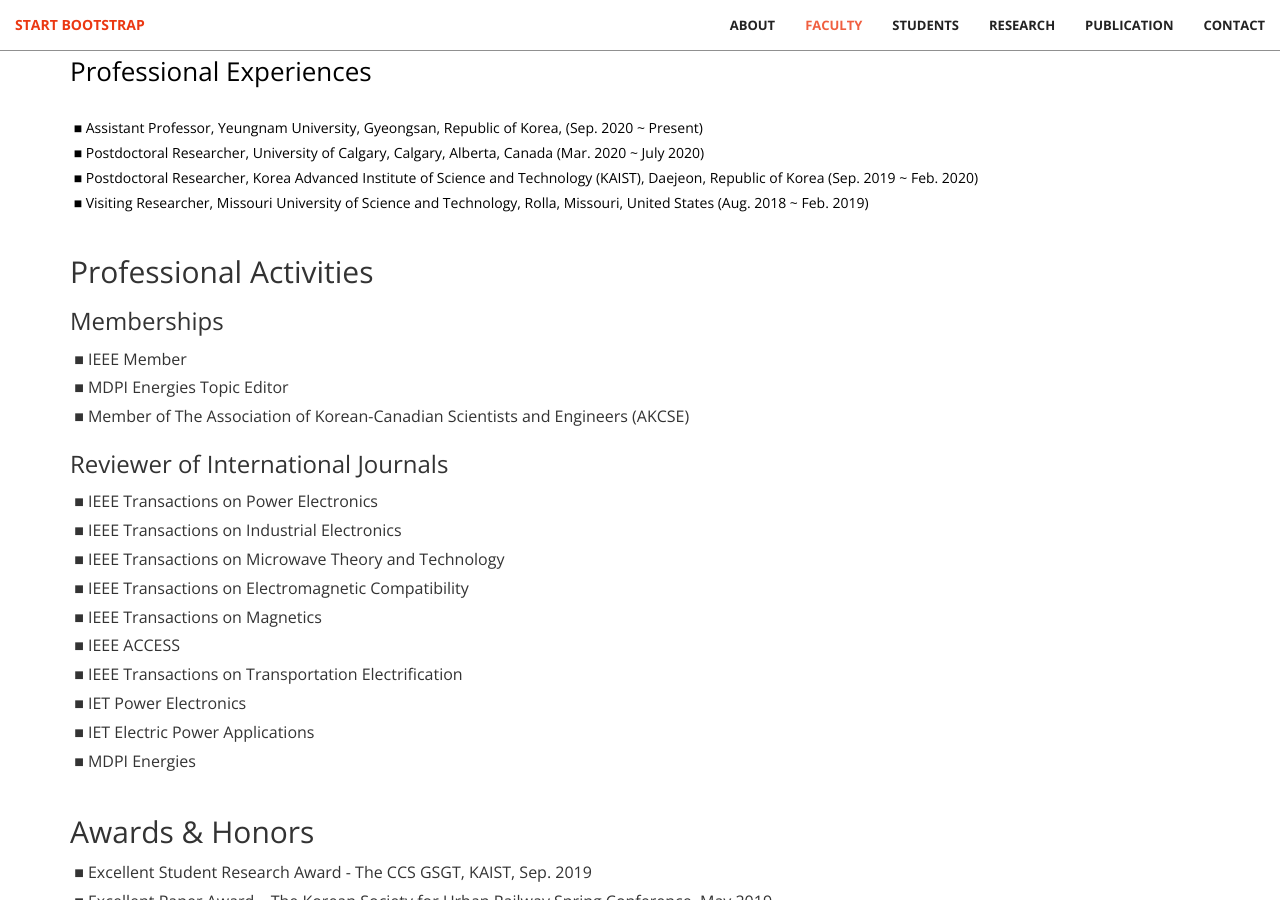
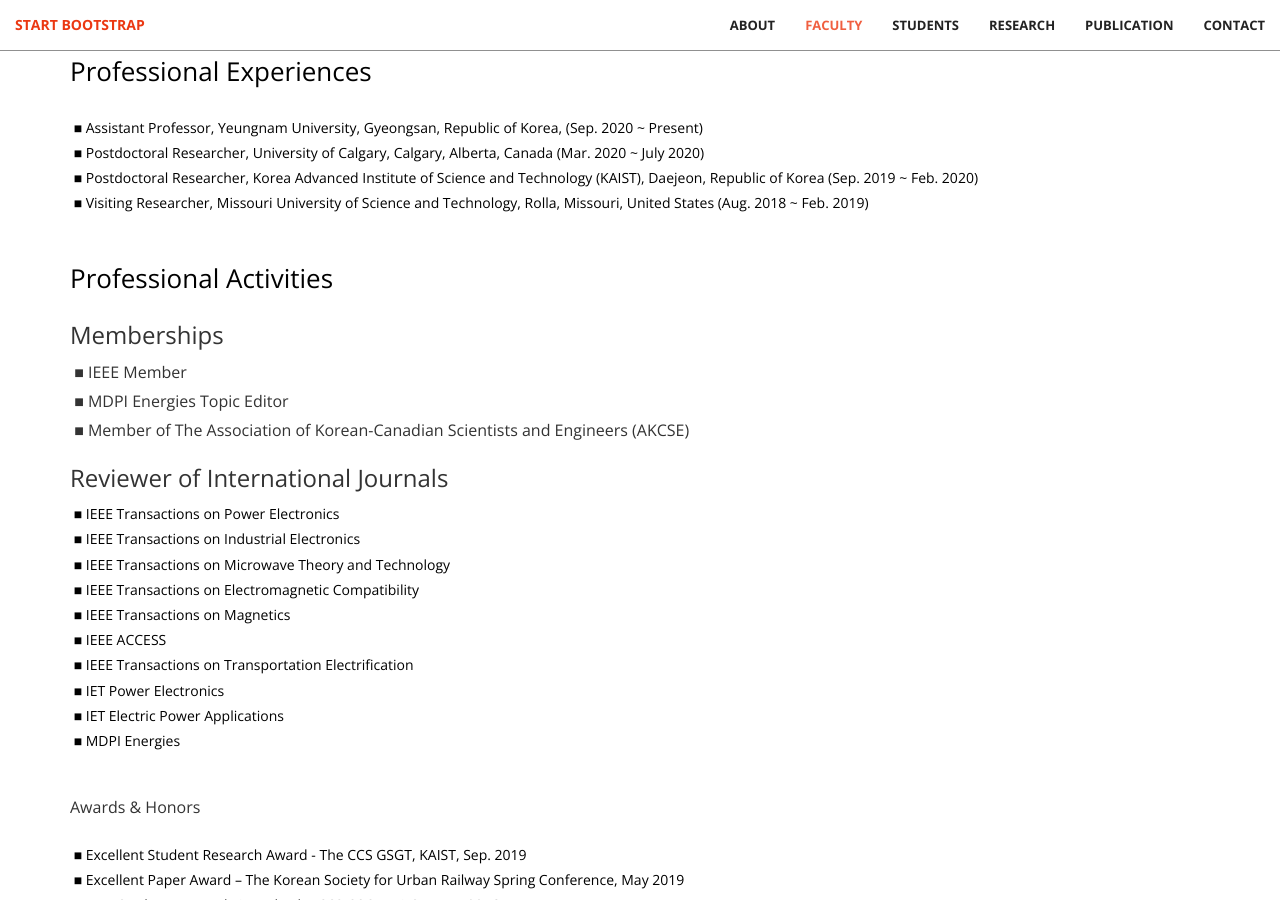
Before and after one commit to dwKim88/AEL, a Jekyll site: the page built from index.html, in a window 1280 px wide and 900 px high, scrolled down 2581 px. Built offline with Jekyll 4.4.1, drawn with Linux system fonts in a browser that asks for light colours.

Commit message:
Update services.html

```diff
--- a/_includes/services.html
+++ b/_includes/services.html
@@ -96,7 +96,9 @@
         <div class="row">
             <div class="col-md-12 text-left">
                 <h2>
-                    Professional Activities
+                    <p style="line-height: 1.8; color:black; font-size:26px;">
+                        Professional Activities
+                    </p>
                 </h2>
                 <h3>
                     Memberships
@@ -113,7 +115,7 @@
                     Reviewer of International Journals
                 </h3>
                 <h4>
-                    <p style="line-height: 1.8;">
+                    <p style="line-height: 1.8; color:black; font-size:14px;">
                         &nbsp;■ IEEE Transactions on Power Electronics<br>
                         &nbsp;■ IEEE Transactions on Industrial Electronics<br>
                         &nbsp;■ IEEE Transactions on Microwave Theory and Technology<br>
@@ -134,10 +136,12 @@
         <div class="row">
             <div class="col-md-12 text-left">
                 <h2>
-                    Awards & Honors
+                    <p style="line-height: 1.8;">
+                        Awards & Honors
+                    </p>
                 </h2>
                 <h4>
-                    <p style="line-height: 1.8;">
+                    <p style="line-height: 1.8; color:black; font-size:14px;">
                         &nbsp;■ Excellent Student Research Award - The CCS GSGT, KAIST, Sep. 2019<br>
                         &nbsp;■ Excellent Paper Award – The Korean Society for Urban Railway Spring Conference, May 2019<br>
                         &nbsp;■ Best Student Research Award - The CCS GSGT, KAIST, Mar. 2016<br>
```
